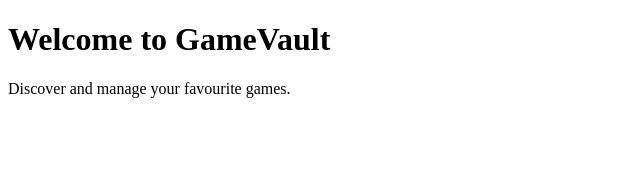
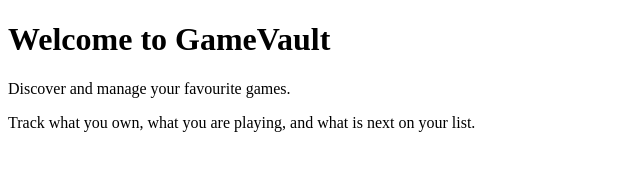
Before and after one commit to manoj8374/GameVault, a plain HTML site: page index.html in a window 1280 px wide. Shown: the whole page, without its empty margins (0-640 px from the left). Drawn offline with Linux system fonts and the light colour scheme.

Commit message:
Update home page content

```diff
--- a/index.html
+++ b/index.html
@@ -7,5 +7,6 @@
 <body>
     <h1>Welcome to GameVault</h1>
     <p>Discover and manage your favourite games.</p>
+    <p>Track what you own, what you are playing, and what is next on your list.</p>
 </body>
 </html>
```
